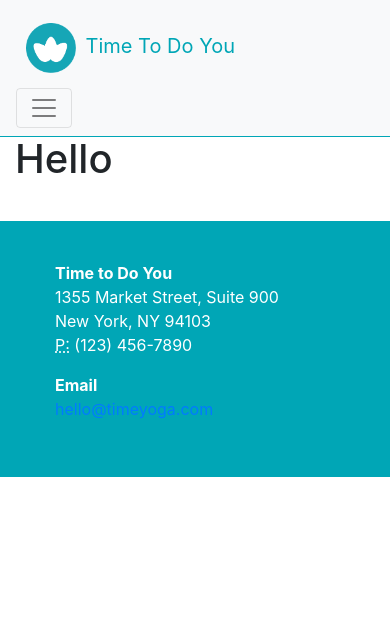
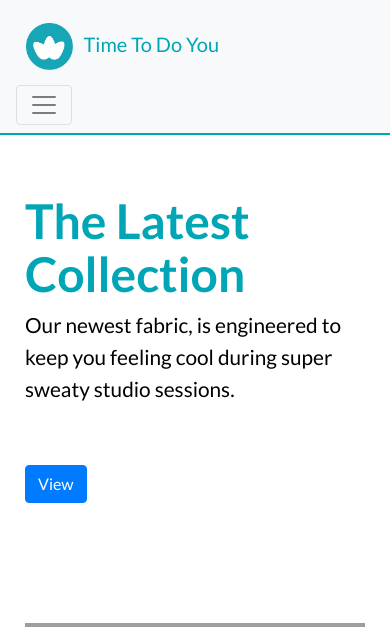
Before and after one commit to ninalouw/term3-wk4, a PHP site: page / in a window 390 px wide. Shown: the top 627 px of the page. Before the commit the page ends 477 px from the top, so only its background shows below. Run offline with PHP 8.4, Linux system fonts and the light colour scheme; some libraries are stand-ins or nearby versions; grey boxes are pictures that could not be loaded.

Commit message:
add video hero section, add js

```diff
--- a/css/styles.css
+++ b/css/styles.css
@@ -1,15 +1,46 @@
-h2, .h2, h3, .h3, h4, .h4, h5, .h5, h6, .h6 {
-  -moz-osx-font-smoothing: grayscale;
-  -webkit-font-smoothing: antialiased;
-  font-family: "Lato", sans-serif;
-  font-size: 3rem;
-  font-weight: 700;
-  margin: 20px 0 15px;
+body {
+  font-family: 'Lato', sans-serif;
 }
 
-p, button {
-  font-family: "Lato", sans-serif;
-  font-size: 1.8rem;
+h1 {
+  font-size: 3rem;
+  color: #00A6B6;
+  font-weight: 700;
+}
+
+h2 {
+  font-size: 2rem;
+  color: #00A6B6;
+  font-weight: 700;
+}
+
+h3 {
+  font-size: 1.7rem;
+  color: #00A6B6;
+  font-weight: 700;
+}
+
+h4 {
+  font-size: 1.5rem;
+  color: #00A6B6;
+  font-weight: 700;
+}
+
+p {
+  font-size: 1rem;
+  color: black;
+  line-height: 1.4rem;
+  background-color: white;
+}
+
+.text-md {
+  font-size: 1.5rem;
+  color: black;
+  line-height: 2rem;
+}
+
+a:hover {
+  color: #00A6B6;
 }
 
 .bg-light {
@@ -20,8 +51,12 @@ p, button {
   color: #00A6B6;
 }
 
-.navbar-li-a {
-  color: black;
+.navbar-light .navbar-brand:hover {
+  color: #0dd5f5;
+}
+
+.navbar-light .navbar-nav .nav-link:hover {
+  color: #0dd5f5;
 }
 
 .logo {
@@ -31,8 +66,73 @@ p, button {
 
 hr {
   color: #00A6B6;
-  border-top: 1px solid #00A6B6;
+  border-top: 2px solid #00A6B6;
   margin: 0px;
+}
+
+/* Hero Section */
+.center-hero {
+  text-align: left;
+  font-size: 3rem;
+  color: #00A6B6;
+  font-weight: bold;
+}
+
+.center-hero-text {
+  text-align: left;
+  font-size: 1.3rem;
+  font-weight: 400;
+  margin-bottom: 40px;
+}
+
+.hero-container {
+  position: relative;
+}
+
+/*video of hero section */
+.hero-video {
+  margin-top: 100px;
+  margin-bottom: 100px;
+  width: 500px;
+}
+
+@media screen and (max-width: 600px) {
+  .hero-item, .hero-video {
+    width: 100%;
+  }
+}
+
+.hero-item {
+  max-width: 100%;
+  padding: 10px;
+}
+
+.hero-flex-container {
+  display: flex;
+  justify-content: space-around;
+  align-items: center;
+}
+
+/*Media query for responsiveness */
+@media screen and (max-width: 1200px) {
+  .hero-flex-container {
+    display: flex;
+    flex-direction: column;
+    justify-content: center;
+    margin-top: 50px;
+  }
+  .hero-item {
+    align-self: center;
+  }
+  .hero-one {
+    order: 2;
+  }
+  .hero-two {
+    order: 1;
+  }
+  .btn-primary {
+    margin-top: 20px;
+  }
 }
 
 .page-footer {
--- a/css/styles.min.css
+++ b/css/styles.min.css
@@ -1 +1 @@
-h2,.h2,h3,.h3,h4,.h4,h5,.h5,h6,.h6{-moz-osx-font-smoothing:grayscale;-webkit-font-smoothing:antialiased;font-family:"Lato",sans-serif;font-size:3rem;font-weight:700;margin:20px 0 15px}p,button{font-family:"Lato",sans-serif;font-size:1.8rem}.bg-light{background-color:#f8f9fa !important}.navbar-light .navbar-brand{color:#00A6B6}.navbar-li-a{color:black}.logo{width:15%;margin:10px}hr{color:#00A6B6;border-top:1px solid #00A6B6;margin:0px}.page-footer{background-color:#00A6B6;color:white;padding:40px;margin-top:40px !important;position:relative}
+body{font-family:'Lato', sans-serif}h1{font-size:3rem;color:#00A6B6;font-weight:700}h2{font-size:2rem;color:#00A6B6;font-weight:700}h3{font-size:1.7rem;color:#00A6B6;font-weight:700}h4{font-size:1.5rem;color:#00A6B6;font-weight:700}p{font-size:1rem;color:#000;line-height:1.4rem;background-color:white}.text-md{font-size:1.5rem;color:#000;line-height:2rem}a:hover{color:#00A6B6}.bg-light{background-color:#f8f9fa !important}.navbar-light .navbar-brand{color:#00A6B6}.navbar-light .navbar-brand:hover{color:#0dd5f5}.navbar-light .navbar-nav .nav-link:hover{color:#0dd5f5}.logo{width:15%;margin:10px}hr{color:#00A6B6;border-top:2px solid #00A6B6;margin:0px}.center-hero{text-align:left;font-size:3rem;color:#00A6B6;font-weight:bold}.center-hero-text{text-align:left;font-size:1.3rem;font-weight:400;margin-bottom:40px}.hero-container{position:relative}.hero-video{margin-top:100px;margin-bottom:100px;width:500px}@media screen and (max-width: 600px){.hero-item,.hero-video{width:100%}}.hero-item{max-width:100%;padding:10px}.hero-flex-container{display:flex;justify-content:space-around;align-items:center}@media screen and (max-width: 1200px){.hero-flex-container{display:flex;flex-direction:column;justify-content:center;margin-top:50px}.hero-item{align-self:center}.hero-one{order:2}.hero-two{order:1}.btn-primary{margin-top:20px}}.page-footer{background-color:#00A6B6;color:white;padding:40px;margin-top:40px !important;position:relative}
--- a/css/styles.scss
+++ b/css/styles.scss
@@ -2,25 +2,60 @@
 $text-color: black;
 $button-color: #00A6B6;
 $primary-color: #00A6B6;
+$hover-color: #0dd5f5;
 
 //fonts
 $text-font: 'Lato', sans-serif;;
 $heading-font-size: 3rem;
 $para-font-size: 1.8rem;
+$font-size-base: 1rem;
+$font-size-md: 1.5rem;
 
-h2, .h2, h3, .h3, h4, .h4, h5, .h5, h6, .h6 {
-  -moz-osx-font-smoothing: grayscale;
-  -webkit-font-smoothing: antialiased;
-  font-family: $text-font;
-  font-size: $heading-font-size;
-  font-weight: 700;
-  margin: 20px 0 15px;
+//sizes
+$line-thick: 5px;
+$border-thick : $primary-color solid $line-thick;
+
+body {
+	font-family: 'Lato', sans-serif;
+}
+h1 {
+	font-size: 3rem;
+	color: $primary-color;
+    font-weight: 700;
+}
+h2 {
+	font-size: 2rem;
+	color: $primary-color;
+    font-weight: 700;
+}
+h3 {
+	font-size: 1.7rem;
+	color: $primary-color;
+    font-weight: 700;
 }
 
-p, button {
-    font-family: $text-font;
-    font-size: $para-font-size;
+h4 {
+	font-size: 1.5rem;
+	color: $primary-color;
+    font-weight: 700;
 }
+
+p {
+	font-size: $font-size-base;
+	color: $text-color;
+	line-height: 1.4rem;
+    background-color: white;
+}
+
+.text-md {
+	font-size: $font-size-md;
+	color: $text-color;
+	line-height: 2rem;
+}
+a:hover {
+    color: $primary-color;
+}
+
 
 //navbar
 .bg-light {
@@ -29,8 +64,12 @@ p, button {
 .navbar-light .navbar-brand {
     color: $primary-color;
 }
-.navbar-li-a {
-    color: black;
+.navbar-light .navbar-brand:hover{
+    color: $hover-color;
+}
+
+.navbar-light .navbar-nav .nav-link:hover {
+    color: $hover-color;
 }
 
 .logo {
@@ -40,10 +79,73 @@ p, button {
 
 hr {
     color: $primary-color;
-    border-top: 1px solid $primary-color;
+    border-top: 2px solid $primary-color;
     margin:0px;
 }
 
+/* Hero Section */
+.center-hero {
+	text-align: left;
+	font-size: 3rem;
+	color: $primary-color;
+	font-weight: bold;
+}
+
+.center-hero-text {
+	text-align: left;
+	font-size: 1.3rem;
+	font-weight: 400;
+    margin-bottom: 40px;
+}
+
+.hero-container {
+	position: relative;
+}
+
+/*video of hero section */
+.hero-video {
+	margin-top: 100px;
+	margin-bottom: 100px;
+    width: 500px;
+}
+
+@media screen and (max-width: 600px){
+	.hero-item, .hero-video {
+        width: 100%;
+    }
+}
+.hero-item {
+    max-width: 100%;
+    padding:10px;
+}
+
+.hero-flex-container {
+	display: flex;
+	justify-content: space-around;
+    align-items: center;
+}
+
+/*Media query for responsiveness */
+@media screen and (max-width: 1200px){
+	.hero-flex-container {
+		display: flex;
+		flex-direction: column;
+		justify-content: center;
+        margin-top: 50px;
+    }
+	.hero-item {
+        align-self: center;
+    }
+	.hero-one {
+        order: 2;
+    }
+	.hero-two{
+        order: 1;
+    }
+	.btn-primary {
+        margin-top: 20px;
+    }
+}
 //footer
 .page-footer {
     background-color: $primary-color;
--- a/index.php
+++ b/index.php
@@ -1,7 +1,22 @@
 <!-- php header -->
 <?php include "partials/header.php"?>
 <div class="container">
-<h1>Hello</h1>
+    <div class="hero-container">
+        <div class="hero-flex-container">
+            <div class="hero-item hero-one">
+                <div class="hero-video flex-video">
+                    <div class="embed-responsive embed-responsive-16by9">
+                        <iframe class="ytplayer embed-responsive-item" type="text/html" src=''></iframe>
+                    </div>
+                </div>
+            </div>
+            <div class="hero-item hero-two">
+                <h1 class="center-hero"> The Latest Collection</h1>
+                <p class="center-hero-text text-md">Our newest fabric, is engineered to keep you feeling cool during super sweaty studio sessions.</p>
+                <button class="btn btn-primary"> View</button>
+            </div>
+        </div>
+    </div>
 </div>
 
 <!-- php footer -->
--- a/js/main.js
+++ b/js/main.js
@@ -0,0 +1,12 @@
+//video
+$(document).ready(function () {
+    function randomizeVideo() {
+        var videosArray = ["oX6I6vs1EFs", "DVabBY-NXRg", "H6IsIWlSVkA", "C-Q7GeQG6iE"];
+        //Pick a random index number from the array
+        var randomIndex = videosArray[Math.floor(Math.random() * videosArray.length)];
+        var videoUrl = "http://www.youtube.com/embed/" + randomIndex + "?autoplay=0&amp;frameborder=0&amp;controls=0&amp;modestbranding=1&amp;showinfo=0&amp;rel=0&amp;disablekb=1&amp;start=0&amp;iv_load_policy=3";
+        //Use jQuery to use the class ytplaer and change the attribute src to the one I just made
+        $(".ytplayer").attr("src", videoUrl);
+    }
+    randomizeVideo();
+});
```
